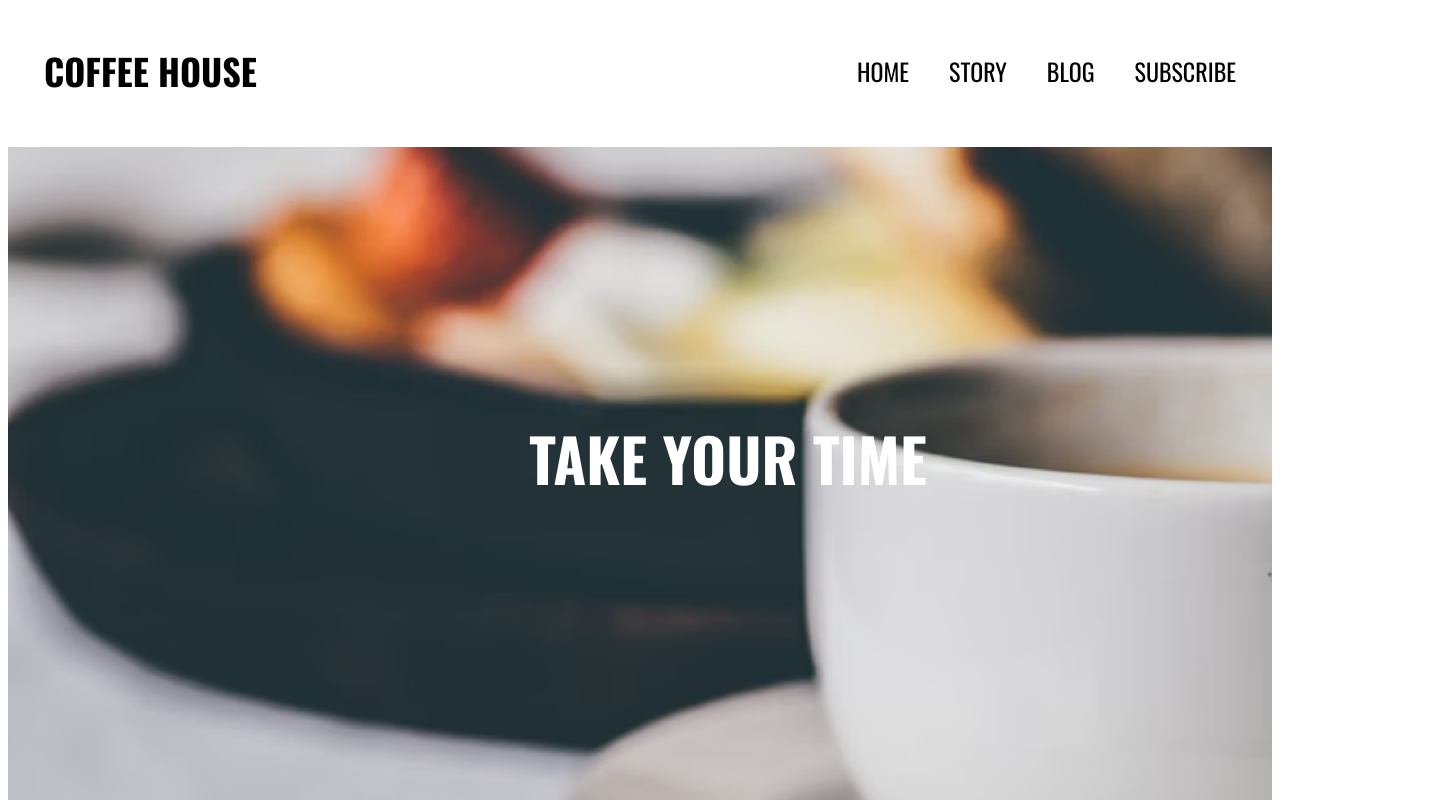
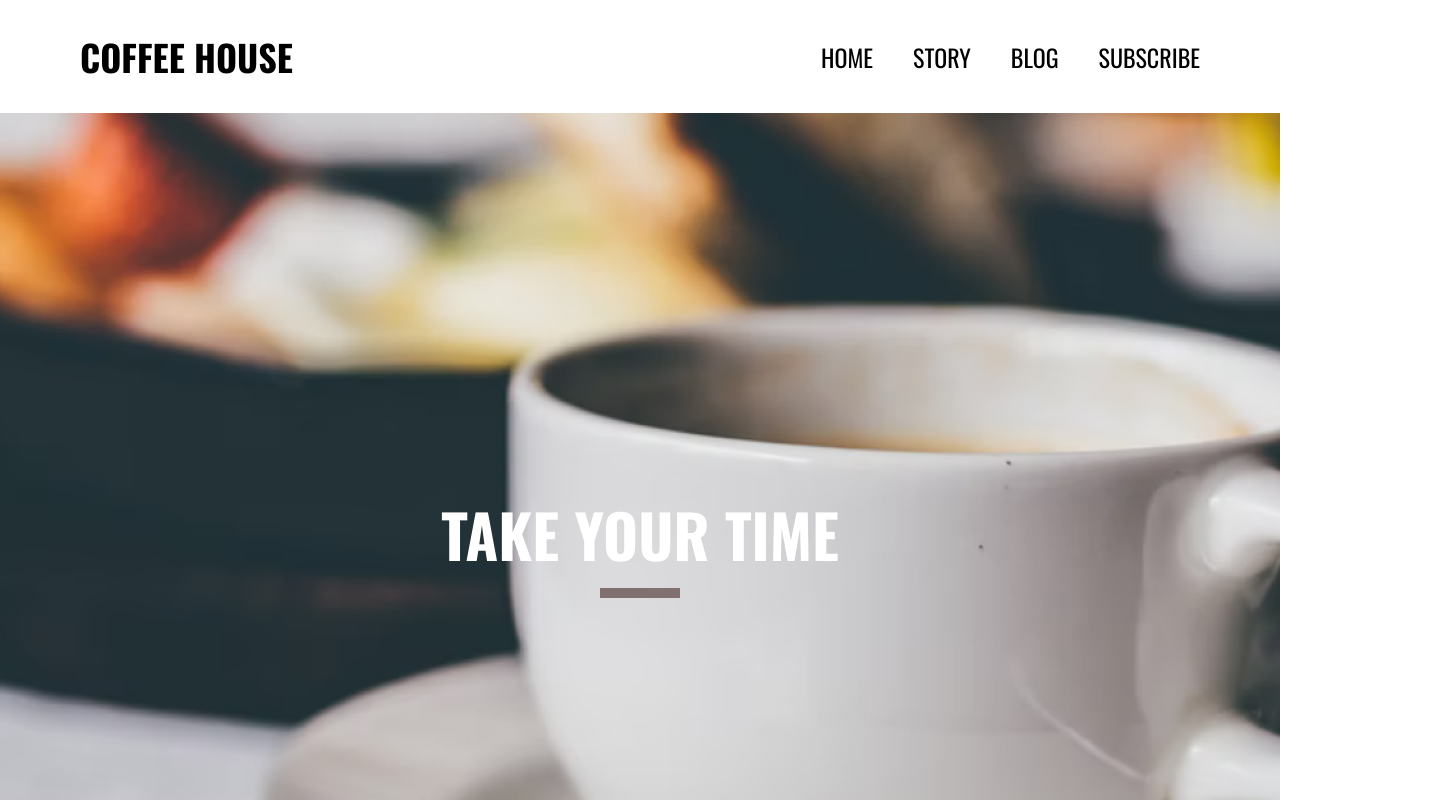
Before and after one commit to Maksonik111/FrontGZ1, a plain HTML site: page index.html in a window 1280 px wide. Shown: the top 800 px of the page, 1448 px wide, since content can reach past the window. Drawn offline with nearby package versions, Linux system fonts and the light colour scheme.

Commit message:
редактированное

```diff
--- a/index.html
+++ b/index.html
@@ -32,7 +32,7 @@
     </header>
 
     <div class="card">
-        <section class="textsection">
+        <section>
             <h1 class="textcard">TAKE YOUR TIME</h1>
             <div class="line"></div>
         </section>
@@ -84,7 +84,6 @@
             <h2 class="submittext">SUBMIT</h2>
         </div>
     </div>
-
     <div>
         <h2 class="cop">© COPYRIGHT 2021</h2>
     </div>
--- a/styles.css
+++ b/styles.css
@@ -1,14 +1,12 @@
 body{
     font-family: "Oswald", sans-serif;
+    margin: 0;
 }
 .header{
-    padding: 36px;
+    padding: 30px 80px;
     display: flex;
     justify-content: space-between;
     align-items: center;
-    border: 0 auto;
-    margin: 0 auto;
-    padding-bottom: 0;
 }
 .coffehouse{
     font-size: 36px;
@@ -24,10 +22,14 @@ body{
     padding: 0;
     background-image: url('./assets/image 1.png');
     background-repeat: no-repeat;
+    background-position: center center;
     background-size: cover;
     width: 100%;
-    height: 100vh;
+    height: 812px;
     color: white;
+    display: flex;
+    justify-content: center;
+    align-items: center;
 }
 
 .textcard{
@@ -37,15 +39,11 @@ body{
     display: flex;
     align-items: center;
     justify-content: center;
-    height: 622px;
-    width: 1440px;
+    margin-bottom: 0;
+    padding-bottom: 0;
+    border-bottom: 0;
 }
-/* .textsection{
-    display: flexbox;
-    flex-direction: column;
-    align-items: center;
-    gap: 10px;
-} */
+
 
 .line{
     background-color: rgba(129, 112, 112, 1);
```
